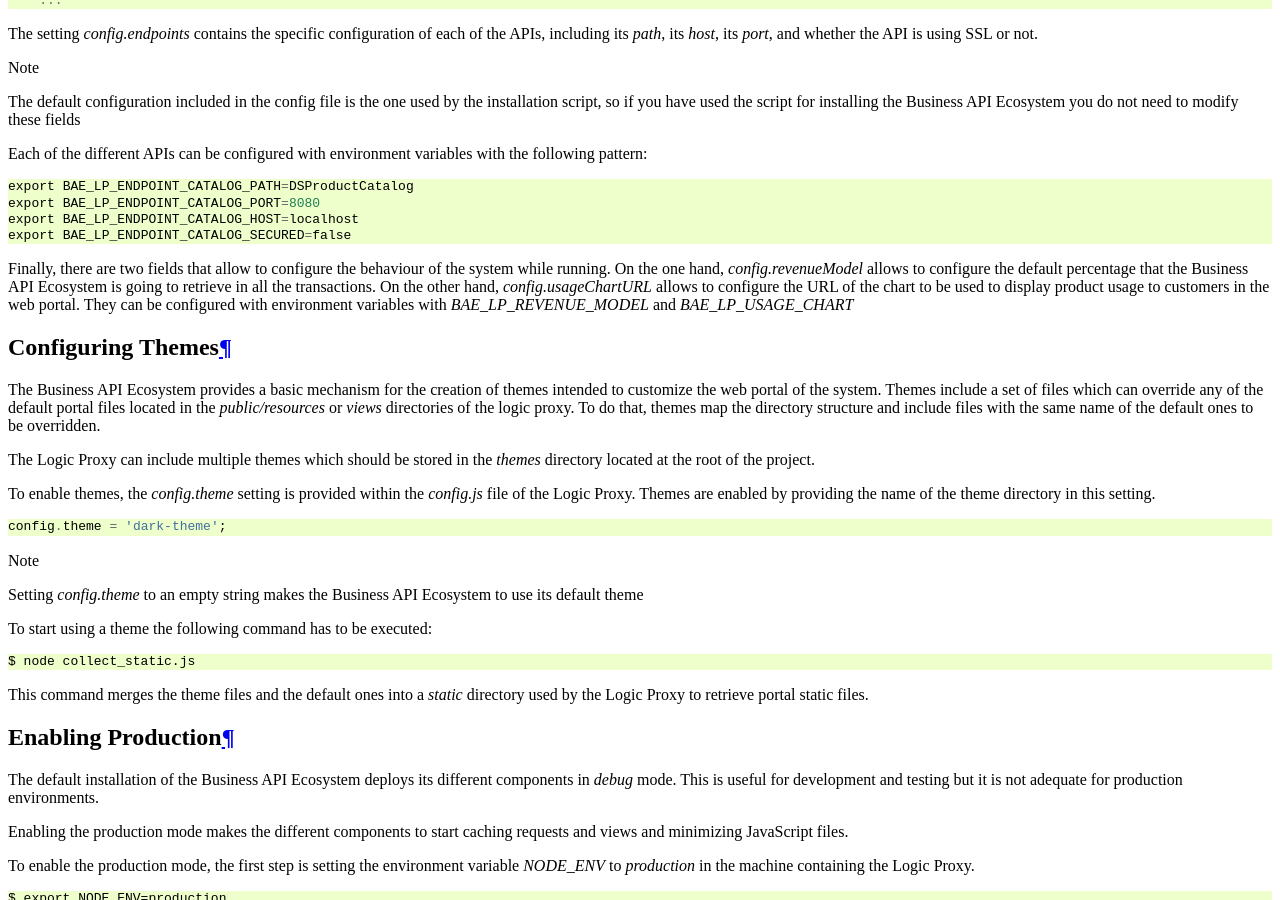
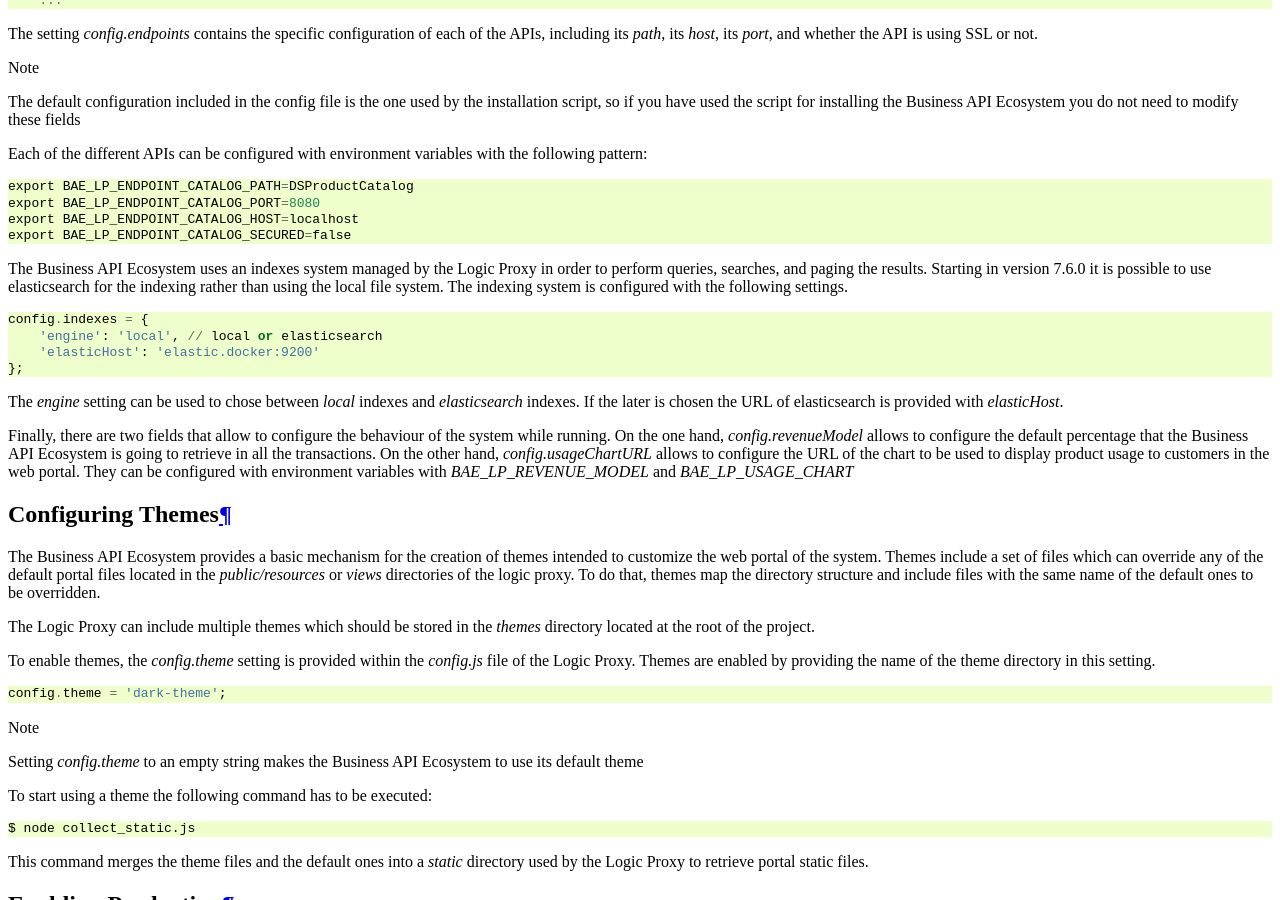
Before and after one commit to FIWARE-TMForum/Business-API-Ecosystem, a Sphinx documentation site: the page built from doc/configuration-guide.rst, in a window 1280 px wide and 900 px high, scrolled down 7044 px. Built offline with Sphinx 7.4.7 and the Read the Docs theme 2.0.0, drawn with Linux system fonts in a browser that asks for light colours; comment, search, counter and statistics services are not loaded.

```diff
--- a/doc/configuration-guide.rst
+++ b/doc/configuration-guide.rst
@@ -409,6 +409,18 @@ Each of the different APIs can be configured with environment variables with the
     export BAE_LP_ENDPOINT_CATALOG_HOST=localhost
     export BAE_LP_ENDPOINT_CATALOG_SECURED=false
 
+The Business API Ecosystem uses an indexes system managed by the Logic Proxy in order to perform queries,
+searches, and paging the results. Starting in version 7.6.0 it is possible to use elasticsearch for the
+indexing rather than using the local file system. The indexing system is configured with the following settings. ::
+
+    config.indexes = {
+        'engine': 'local', // local or elasticsearch
+        'elasticHost': 'elastic.docker:9200'
+    };
+
+The *engine* setting can be used to chose between *local* indexes and *elasticsearch* indexes.
+If the later is chosen the URL of elasticsearch is provided with *elasticHost*.
+
 Finally, there are two fields that allow to configure the behaviour of the system while running. On the one hand, *config.revenueModel*
 allows to configure the default percentage that the Business API Ecosystem is going to retrieve in all the transactions.
 On the other hand, *config.usageChartURL* allows to configure the URL of the chart to be used to display product usage to
```
Also changed, not shown: doc/user-guide.rst (+3 -9 lines), doc/images/user/product16.png, doc/images/user/product17.png, doc/images/user/product7.png, doc/images/user/product8.png, doc/images/user/product9.png.
